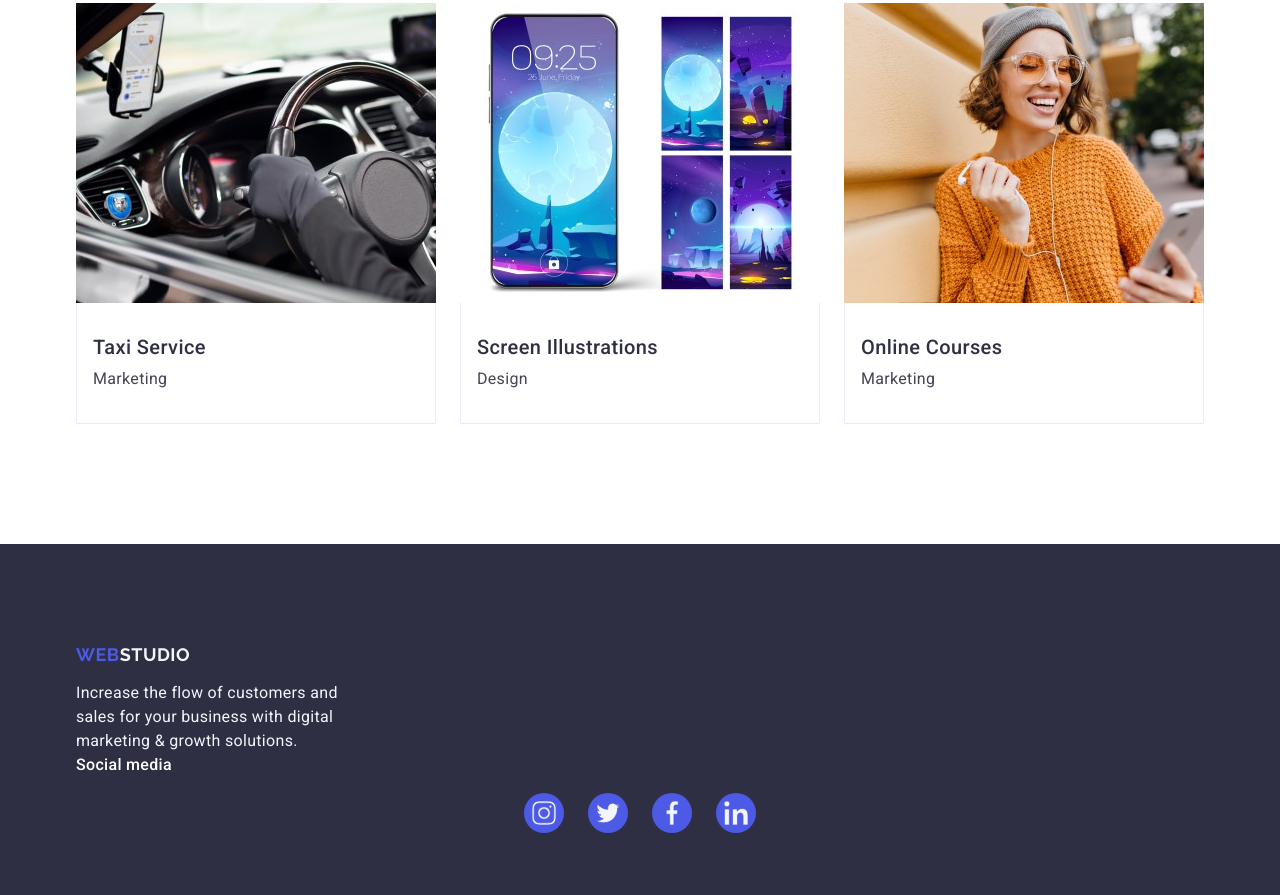
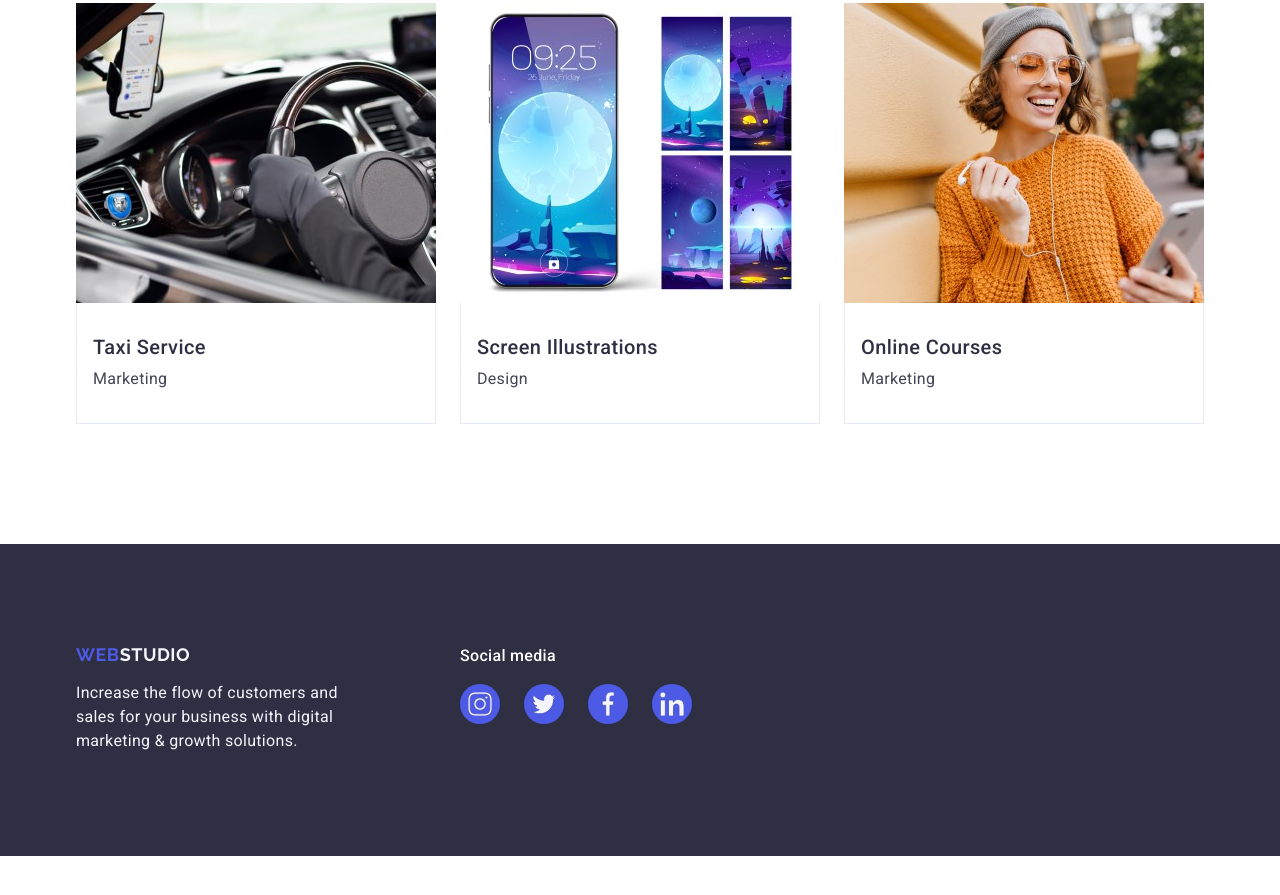
Before and after one commit to Olenyuk-Galyna/goit-markup-hw-04, a plain HTML site: page index.html in a window 1280 px wide. Shown: the part 2671-3566 px from the top of the page. After the commit the page ends 3527 px from the top, so only its background shows below. Drawn offline with nearby package versions, Linux system fonts and the light colour scheme.

Commit message:
add index file

```diff
--- a/css/styles.css
+++ b/css/styles.css
@@ -406,7 +406,7 @@ footer .social-list-text {
     margin-bottom: 16px;
     margin-right: 120px;
 }
-.container .footer-container {
+.container.footer-container {
     display: flex;
     align-items: baseline;
 }
@@ -418,11 +418,13 @@ footer .social-list-link {
     height: 100%;
     background-color: #4D5AE5;
     border-radius: 50%;
+    stroke: #404BBF;
+    line-height: 0;
+    transition: transform 250ms cubic-bezier(0.4, 0, 0.2, 1);
+}
+a.social-list-link:hover {
     stroke: #4D5AE5;
-    line-height: 0;
-    transition: stroke cubic-bezier(0.4, 0, 0.2, 1);
 }
-footer .social-list-link:hover,
-footer .social-list-link:focus {
+a.social-list-link:focus {
     stroke: #404BBF;
 }
--- a/index.html
+++ b/index.html
@@ -309,7 +309,7 @@
             <a class="page-logo logo-footer" id="page-logo" href="./index.html">Web<span class="studio">Studio</span></a>
             <p class="page-list-text">Increase the flow of customers and sales for your business with digital marketing & growth solutions.</p></div>
         <div class="social-list">
-            <p class="social-list-text">Social media</p></div>
+            <p class="social-list-text">Social media</p>
         <ul class="box">
         <li class="icons">
             <a href="" class="social-list-link">
@@ -332,7 +332,9 @@
                 <use href="./images/icons.svg#icon-linkedin"></use>
             </svg></a>
         </li>
-        </ul></div>
-    </footer>
+        </ul>
+    </div>
+    </div>
+</footer>
 </body>
 </html>
```
